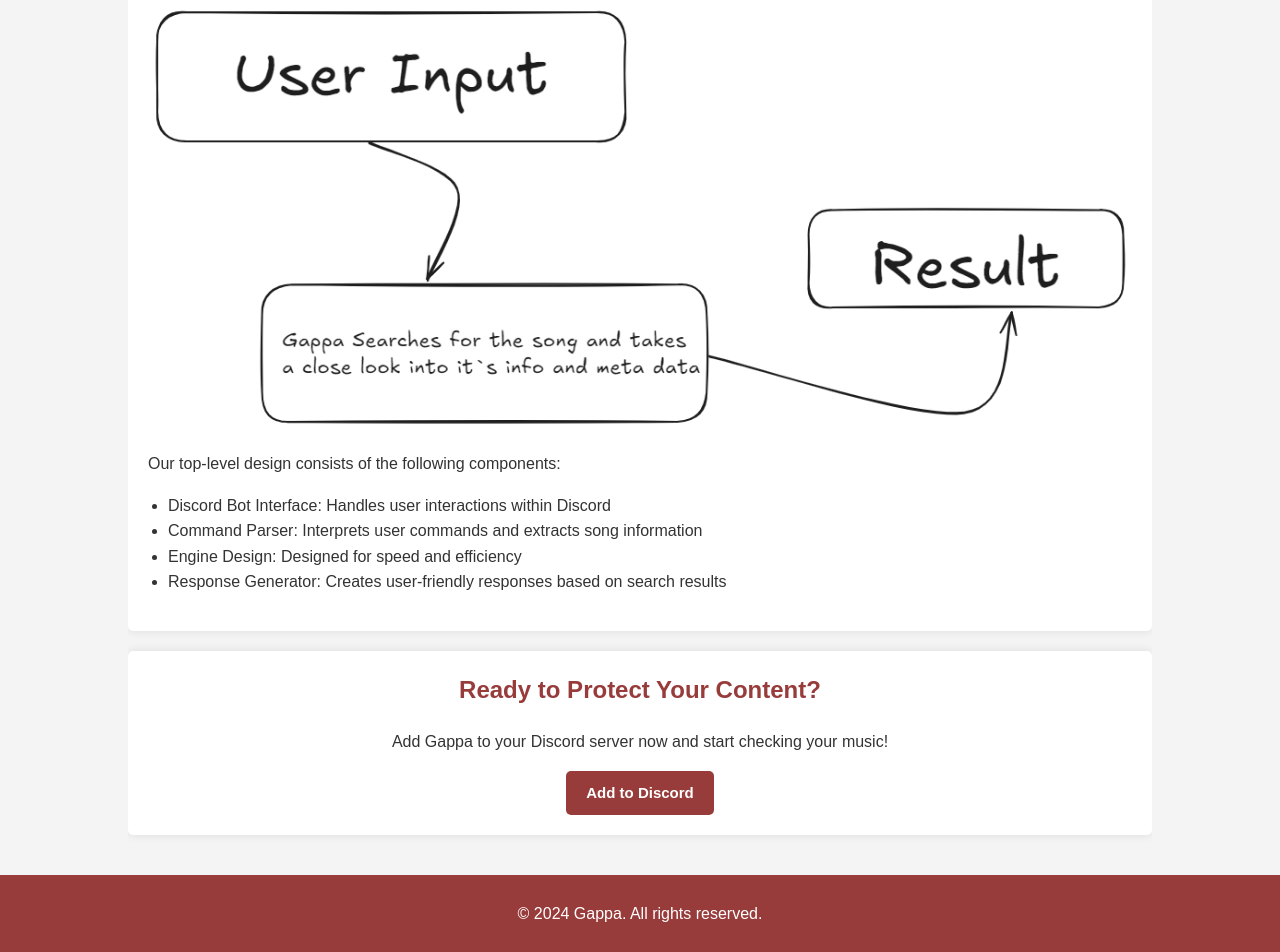
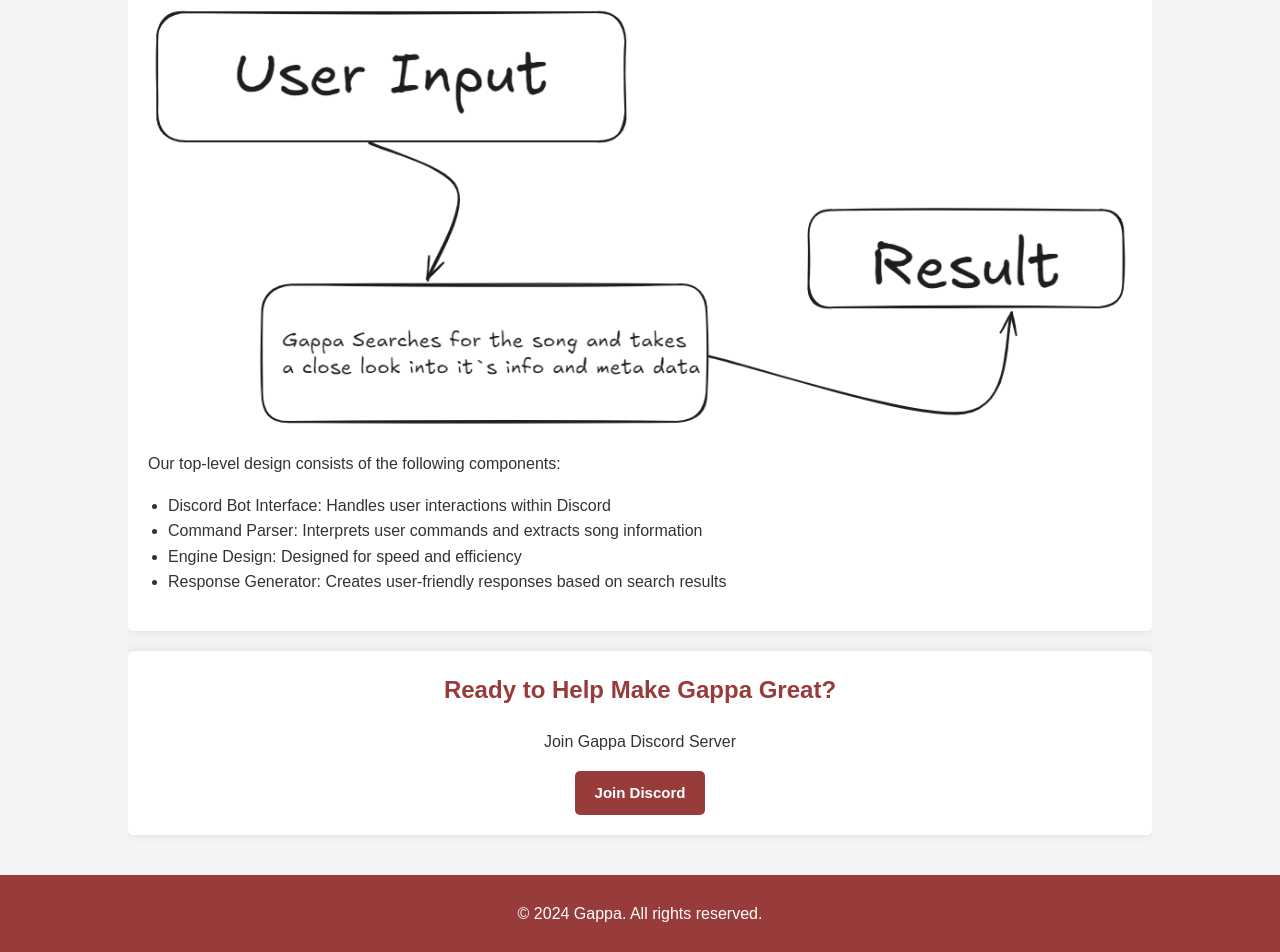
Before and after one commit to IDoTheHax/Gappa, a plain HTML site: page index.html in a window 1280 px wide. Shown: the part 836-1788 px from the top of the page. Drawn offline with Linux system fonts and the light colour scheme.

Commit message:
Update index.html

```diff
--- a/index.html
+++ b/index.html
@@ -134,9 +134,9 @@
         </section>
 
         <section id="cta" class="section">
-            <h2>Ready to Protect Your Content?</h2>
-            <p>Add Gappa to your Discord server now and start checking your music!</p>
-            <a href="https://discord.com/oauth2/authorize?client_id=1297445588110938195" class="btn">Add to Discord</a>
+            <h2>Ready to Help Make Gappa Great?</h2>
+            <p>Join Gappa Discord Server</p>
+            <a href="https://discord.gg/wV97TzDsb4" class="btn">Join Discord</a>
         </section>
     </div>
 
```
